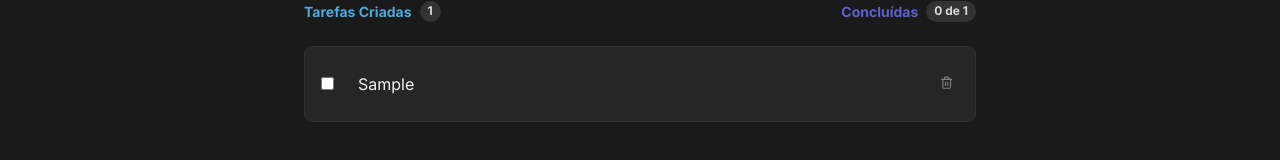
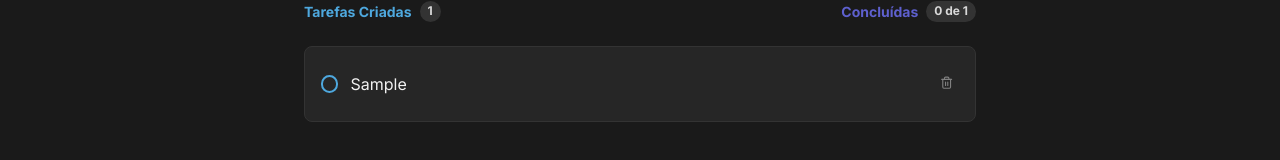
Before and after one commit to oleoprado/reactjs-todo, a React (Vite) app: page / in a window 1280 px wide. Both pictures are taken after typing "Sample" into the empty fields and a click on the button "Criar". Shown: the part 290-450 px from the top of the page. Built offline with nearby package versions, Linux system fonts and the light colour scheme.

Commit message:
feat: adicionado estilização ao checkbox

```diff
--- a/src/App.module.css
+++ b/src/App.module.css
@@ -2,7 +2,6 @@
   max-width: 46rem;
   margin: -27px auto;
   padding: 0 2rem 1.5rem 2rem;
- /* border: 2px solid green; */
   display: flex;
   flex-direction: column;
 }
--- a/src/components/Header.tsx
+++ b/src/components/Header.tsx
@@ -9,5 +9,5 @@ export function Header() {
       <img src={ rocketSvg } alt="Foguete do logotipo todo" />
       <img src={ logoTodo } alt="Logotipo do Todo" />
     </header>
-  )
+  );
 }
--- a/src/components/NewTask.module.css
+++ b/src/components/NewTask.module.css
@@ -1,5 +1,4 @@
 .newTaskForm {
-  /* border: 1px solid red; */
   display: flex;
   justify-content: center;
   align-items: center;
@@ -7,7 +6,6 @@
 }
 
 .newTaskForm input[type="text"] {
-  /* flex: 1; */
   width: 39.87rem;
   height: 3.375rem;
   border-radius: 8px;
@@ -60,7 +58,6 @@
   }
 
   .newTaskForm {
-    /* border: 1px solid red; */
     display: flex;
     flex-direction: column;
   }
@@ -74,7 +71,4 @@
     width: 100%;
   }
 
-  /* .containerButton {
-    gap: 0.5rem;
-  } */
 }
--- a/src/components/TaskCounter.module.css
+++ b/src/components/TaskCounter.module.css
@@ -25,7 +25,6 @@
   line-height: 1.4;
   color: var(--gray-200);
   background: var(--gray-400);
-  /* margin-left: 8px; */
 }
 
 .createTask span {
--- a/src/components/TodoEmpty.module.css
+++ b/src/components/TodoEmpty.module.css
@@ -1,5 +1,4 @@
 .wrapper {
-  /* border: 1px solid red; */
   height: 15.25rem;
 }
 
@@ -7,7 +6,6 @@
   display: flex;
   flex-direction: column;
   align-items: center;
-  /* border: 1px solid green; */
   border-top: 1px solid var(--gray-400);
   border-radius: 8px;
   padding-top: 4rem;
--- a/src/components/TodoEmpty.tsx
+++ b/src/components/TodoEmpty.tsx
@@ -1,6 +1,6 @@
 import styles from './TodoEmpty.module.css';
 
-import clipboard from '../assets/clipboard.svg'
+import clipboard from '../assets/clipboard.svg';
 
 export function TodoEmpty() {
   return(
@@ -11,5 +11,5 @@ export function TodoEmpty() {
         <p>Crie tarefas e organize seus itens a fazer</p>
       </div>
     </main>
-  )
+  );
 }
--- a/src/components/TodoList.module.css
+++ b/src/components/TodoList.module.css
@@ -1,5 +1,4 @@
 .container {
-  /* border: 1px solid red; */
   background: var(--gray-500);
   height: 4.75rem;
   display: flex;
@@ -43,3 +42,40 @@
 .done {
   text-decoration: line-through;
 }
+
+.container input[type="checkbox"] {
+  display: none;
+}
+
+.container input[type="checkbox"] + label {
+  width: 1.09rem;
+  height: 1.09rem;
+  border: 2px solid var(--blue);
+  border-radius: 50%;
+  cursor: pointer;
+}
+
+.container input[type="checkbox"] + label:hover {
+  border: 2px solid var(--blue-dark);
+  background: rgba(30, 111, 159, 0.2);
+}
+
+.container input[type="checkbox"]:checked + label {
+  background: var(--purple-dark);
+  border: none;
+
+  background-image: url('../assets/check.svg');
+  background-repeat: no-repeat;
+  background-position: center;
+  background-size: 0.65rem;
+}
+
+.container input[type="checkbox"]:checked + label:hover {
+  background: var(--purple);
+  border: none;
+
+  background-image: url('../assets/check.svg');
+  background-repeat: no-repeat;
+  background-position: center;
+  background-size: 0.65rem;
+}
--- a/src/components/TodoList.tsx
+++ b/src/components/TodoList.tsx
@@ -52,7 +52,7 @@ export function TodoList({ todos, onDeleteTask, onUpdateTasks }: TodoListProps)
                 checked={isCompleted}
                 onChange={ () => handleCheckTask(id)}
               />
-              <label htmlFor='checkbox' id={id}/>
+              <label htmlFor={id} />
               <p className={ isCompleted ? styles.done : ''}>{description}</p>
               <button
                 title="Deletar tarefa"
```
Also changed, not shown: src/assets/check.svg (added).
